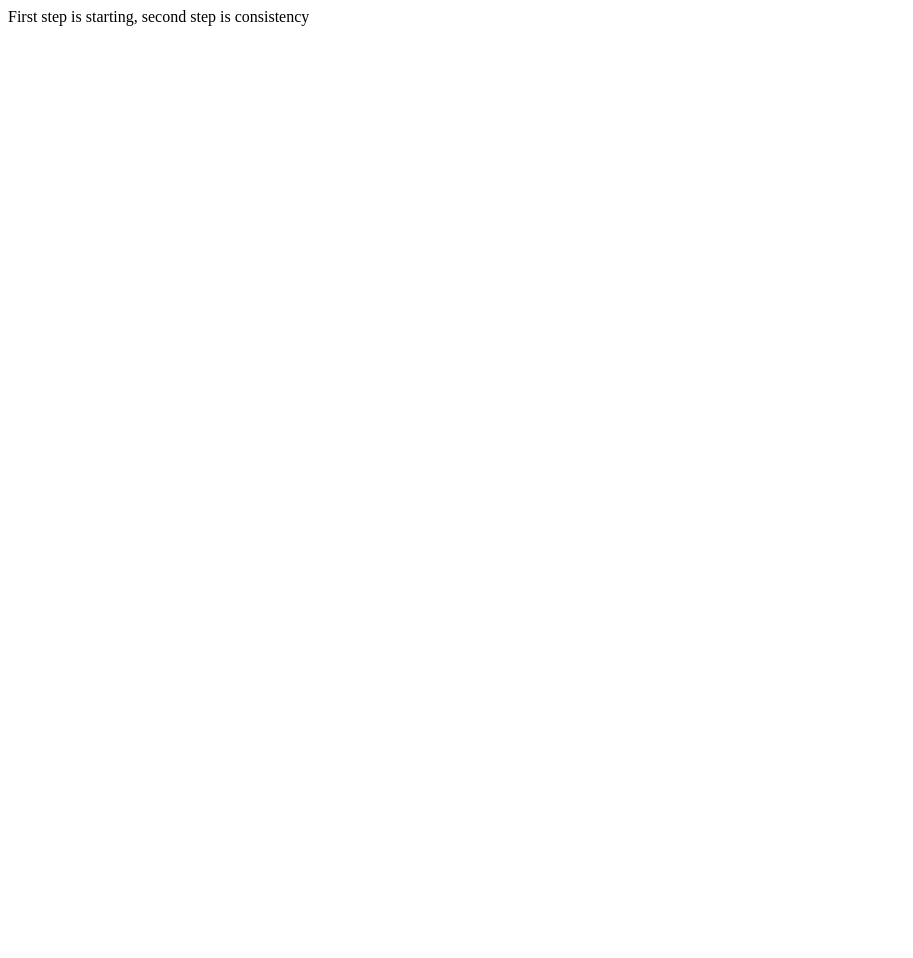
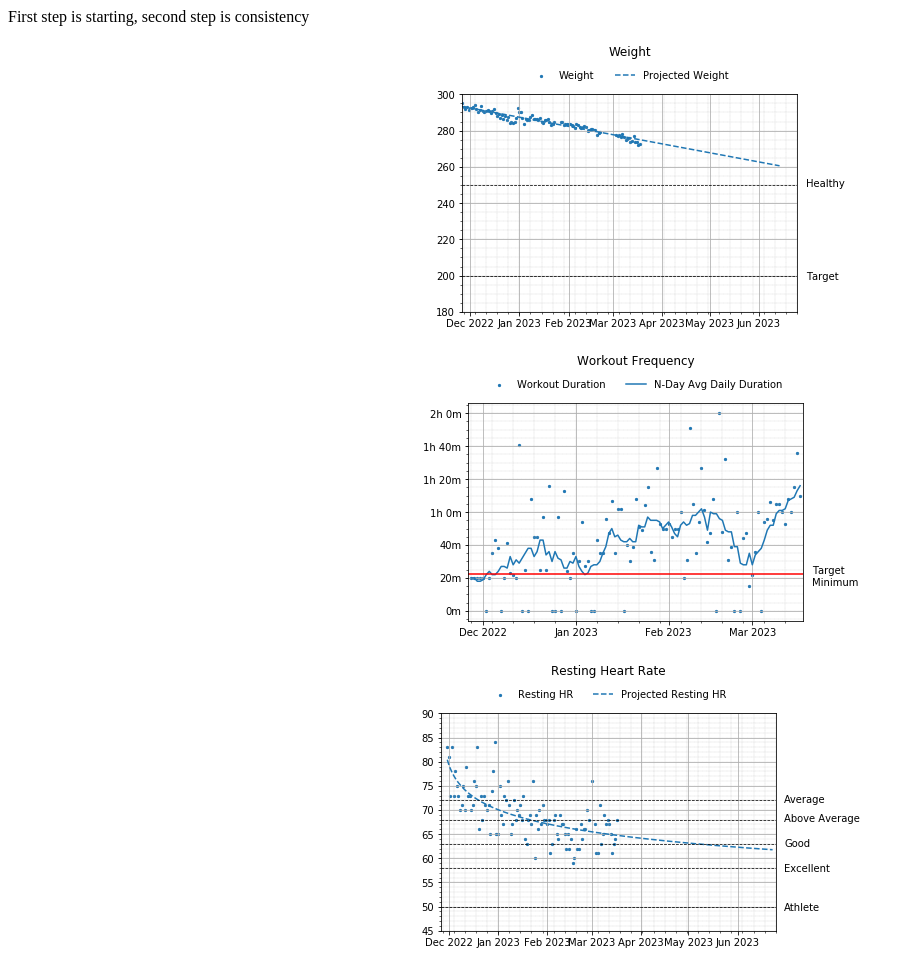
Before and after one commit to EricLeFort/ExerciseLog, a plain HTML site: page index.html in a window 1280 px wide. Shown: the whole page, without its empty margins (0-913 px from the left). Before the commit the page ends 800 px from the top, so only its background shows below. Drawn offline with Linux system fonts and the light colour scheme.

Commit message:
Added graphs onto webpage (crudely)

```diff
--- /dev/null
+++ b/index.css
@@ -0,0 +1,9 @@
+.center {
+  width: 100%;
+  display: flex;
+  justify-content: center;
+}
+
+.metric-graph {
+	padding-top: 1%;
+}
--- a/index.html
+++ b/index.html
@@ -1 +1,15 @@
-First step is starting, second step is consistency
+<!doctype html>
+<html lang="en">
+    <head>
+        <title>Fitness Summary [Under Construction]</title>
+        <meta name="description" content="A collection of top-level metrics illustrating Eric's fitness journey.">
+        <meta name="keywords" content="fitness workout health data graphs"> <!-- TODO: not really sure if I care enough to bother, but this list is nowhere near thorough enough. -->
+        <link rel="stylesheet" href="index.css">
+    </head>
+    <body>
+        First step is starting, second step is consistency
+        <div class="center metric-graph" id="graph-weight"><img src="./img/weight.png"></div>
+        <div class="center metric-graph" id="graph-workout-frequency"><img src="./img/workout_frequency.png"></div>
+        <div class="center metric-graph" id="graph-resting-heartrate"><img src="./img/resting_heart_rate.png"></div>
+    </body>
+</html>
```
